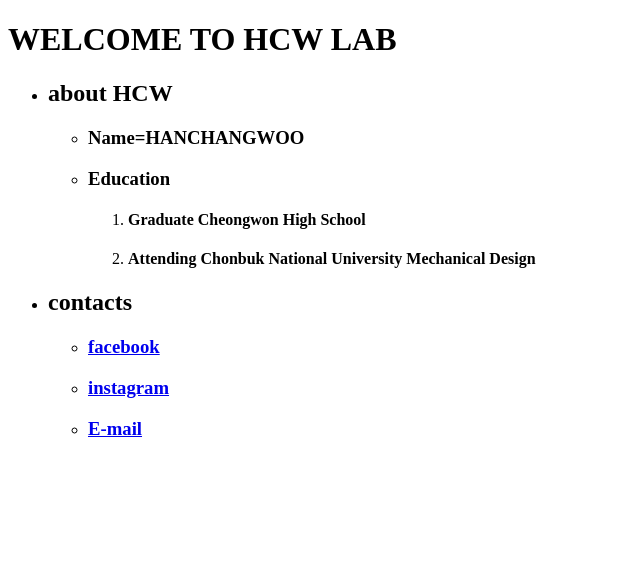
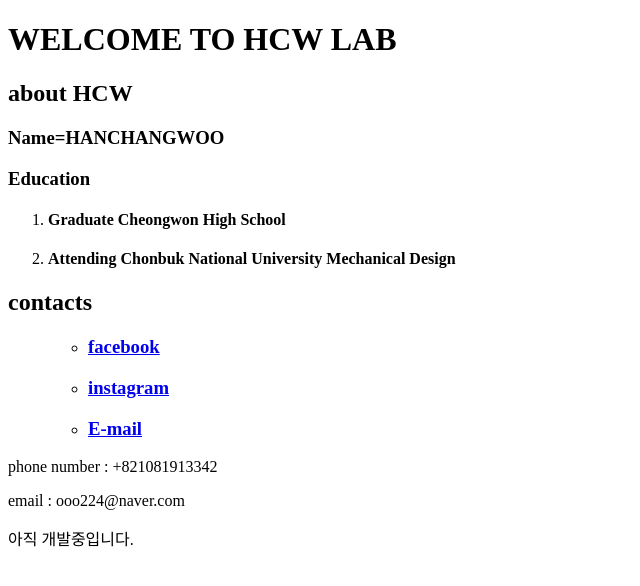
Before and after one commit to changwoo0224/hanchangwoo, a plain HTML site: page index.html in a window 1280 px wide. Shown: the whole page, without its empty margins (0-640 px from the left). Drawn offline with Linux system fonts and the light colour scheme.

Commit message:
Update index.html

```diff
--- a/index.html
+++ b/index.html
@@ -7,18 +7,21 @@
 <body>
     <header>
         <h1>WELCOME TO HCW LAB</h1>
-        <ul>
-            <li><h2>about HCW</h2></li>
-            <ul>
-                <li><h3>Name=HANCHANGWOO</h3></li>
-                <li><h3>Education</h3></li>
+        <section>
+            <h2>about HCW</h2>
+            <article><h3>Name=HANCHANGWOO</h3>
+                     <h3>Education</h3>
                 <ol>
                     <li><h4>Graduate Cheongwon High School</h4></li>
                     <li><h4>Attending Chonbuk National University Mechanical Design</h4></li>
                 </ol>
 
-            </ul>
-            <li><h2>contacts</h2></li>
+
+            </article>
+
+        </section>
+        <section><h2>contacts</h2>
+            <article> <ul>
         <nav>
             <ul>
                 <li><a href="https://www.facebook.com/profile.php?id=100002314317301" target="_blank" title="페이스북 들어가기"><h3>facebook</h3></a></li>
@@ -28,9 +31,18 @@
         </nav>
 
 
-        </ul>
+        </ul></article>
+
+
+        </section>
+
 
 
     </header>
+    <footer>
+    <p> phone number : +821081913342</p>
+    <p>email : ooo224@naver.com</p>
+    <P>아직 개발중입니다.</P>
+    </footer>
 </body>
 </html>
```
